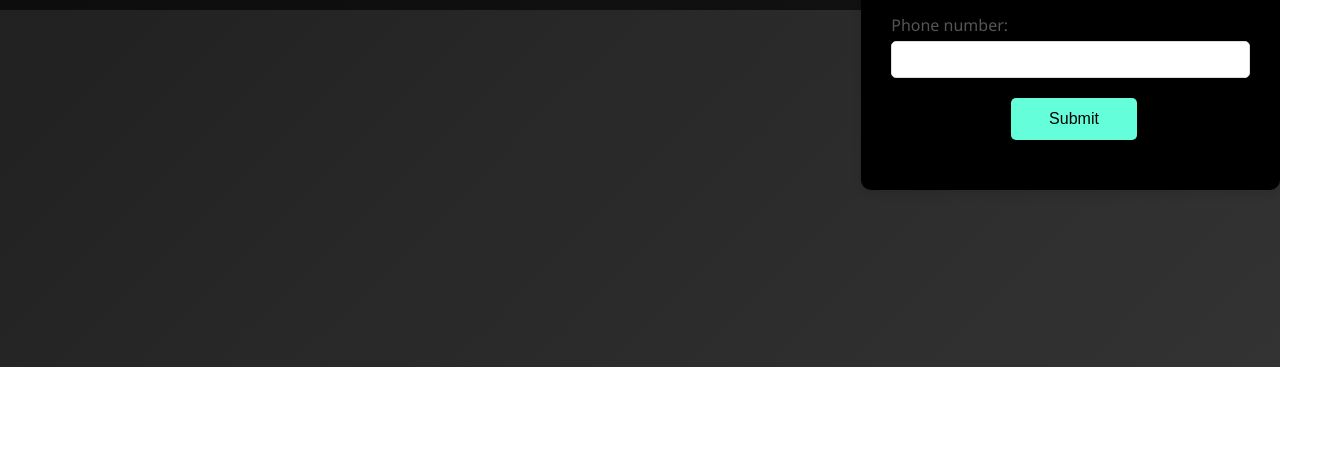
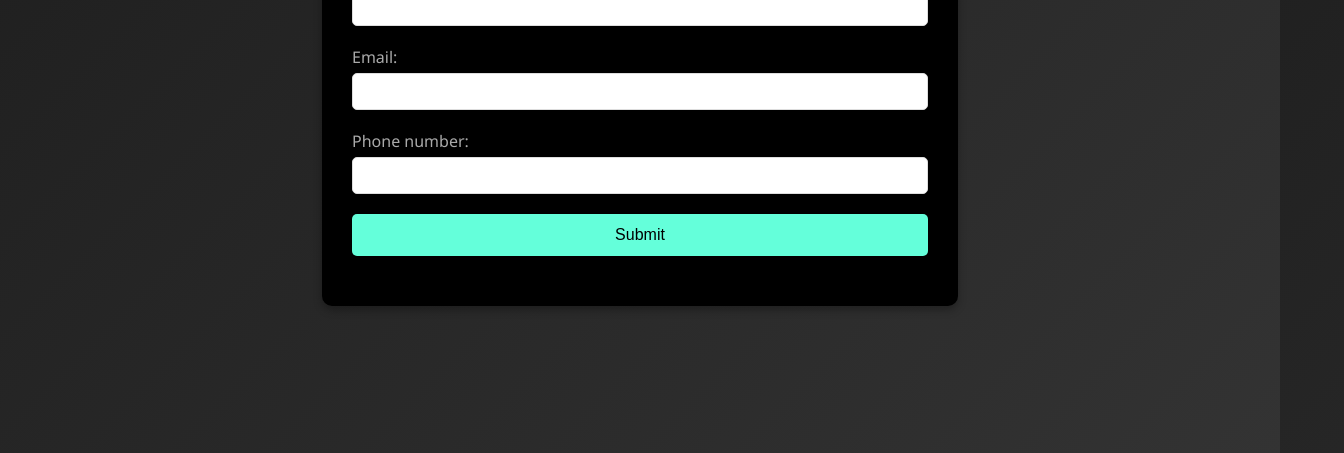
Before and after one commit to kumudahasini/__Portfolio, a plain HTML site: page Contactme.html in a window 1280 px wide. Shown: the part 433-886 px from the top of the page, 1344 px wide, since content can reach past the window. Before the commit the page ends 800 px from the top, so only its background shows below. Drawn offline with Linux system fonts and the light colour scheme.

Commit message:
Update Contactme.html

```diff
--- a/Contactme.html
+++ b/Contactme.html
@@ -1,32 +1,37 @@
 <!DOCTYPE html>
 <html lang="en">
 <head>
-    <meta charset="UTF-8">
-    <meta name="viewport" content="width=device-width, initial-scale=1.0">
-    <link rel="stylesheet" href="nav.css">
-    <title>contact form</title>
+  <meta charset="UTF-8" />
+  <meta name="viewport" content="width=device-width, initial-scale=1.0" />
+  <title>Contact Form</title>
+  <link rel="stylesheet" href="nav.css" />
   <style>
     body {
+      margin: 0;
+      padding-top: 60px;
       background: linear-gradient(135deg, #1c1c1c, #333333);
       font-family: 'Segoe UI', Tahoma, Geneva, Verdana, sans-serif;
+      color: #fff;
+    }
+
+    .main-content {
       display: flex;
       justify-content: center;
       align-items: center;
-    height: 100vh;
-    margin: 0;
+      min-height: calc(100vh - 60px);
     }
 
     .form-container {
       background-color: black;
       padding: 30px;
       border-radius: 10px;
-    box-shadow: 0 4px 8px rgba(0, 0, 0, 0.1);
-    width:45%;
+      box-shadow: 0 4px 8px rgba(0, 0, 0, 0.3);
+      width: 45%;
     }
 
     .form-container h2 {
       text-align: center;
-    color:  #64ffda;
+      color: #64ffda;
       margin-bottom: 20px;
     }
 
@@ -37,7 +42,7 @@
     .form-group label {
       display: block;
       margin-bottom: 5px;
-    color: #555;
+      color: #aaa;
     }
 
     .form-group input[type="text"],
@@ -50,76 +55,71 @@
       box-sizing: border-box;
     }
 
-  .form-group input[type="text"]:focus,
-  .form-group input[type="email"]:focus,
-  .form-group input[type="tel"]:focus {
+    .form-group input:focus {
       outline: none;
-    border-color:  #64ffda;
+      border-color: #64ffda;
     }
 
     .form-group button {
-    background-color:  #64ffda;
+      background-color: #64ffda;
       color: black;
       padding: 12px 20px;
       border: none;
       border-radius: 5px;
       cursor: pointer;
-    width: 35%;
+      width: 100%;
       font-size: 1em;
-    margin-left: 120px;
+      transition: background-color 0.3s ease, color 0.3s ease;
     }
 
     .form-group button:hover {
       background-color: rgb(20, 35, 35);
+      color: #64ffda;
     }
-
-
 
     @media (max-width: 768px) {
       .form-container {
-        padding: 15px;
+        width: 90%;
+        padding: 20px;
       }
     }
-
   </style>
 </head>
 <body>
   <nav class="navbar">
     <div class="logo">MySite</div>
-    <input type="checkbox" id="menu-toggle" class="menu-toggle"/>
+    <input type="checkbox" id="menu-toggle" class="menu-toggle" />
     <label for="menu-toggle" class="hamburger">&#9776;</label>
-
     <ul class="nav-links">
-                <a href="index.html"target="_self">Home</a>
-        <a href="about1.html" target="_self" >About</a>
+      <a href="index.html" target="_self">Home</a>
+      <a href="about1.html" target="_self">About</a>
       <li><a href="project2.html" target="_self">Projects</a></li>
       <li><a href="skills.html" target="_self">Skills</a></li>
-        <li><a href="Contactme.html" target="_self"> Contact me</a>
-</li>
+      <li><a href="Contactme.html" target="_self">Contact Me</a></li>
     </ul>
   </nav>
 
-
+  <div class="main-content">
     <div class="form-container">
       <h2>Fill Your Details Here</h2>
       <form>
         <div class="form-group">
           <label for="name">Name:</label>
-        <input type="text" id="name" name="name" required>
+          <input type="text" id="name" name="name" required />
         </div>
         <div class="form-group">
           <label for="email">Email:</label>
-        <input type="email" id="email" name="email" required>
+          <input type="email" id="email" name="email" required />
         </div>
         <div class="form-group">
           <label for="phone">Phone number:</label>
-        <input type="tel" id="phone" name="phone" required>
+          <input type="tel" id="phone" name="phone" required />
         </div>
         <div class="form-group">
           <button type="submit">Submit</button>
         </div>
       </form>
     </div>
-
+  </div>
 </body>
 </html>
```
Lines whose indentation alone changed are shown as unchanged.
